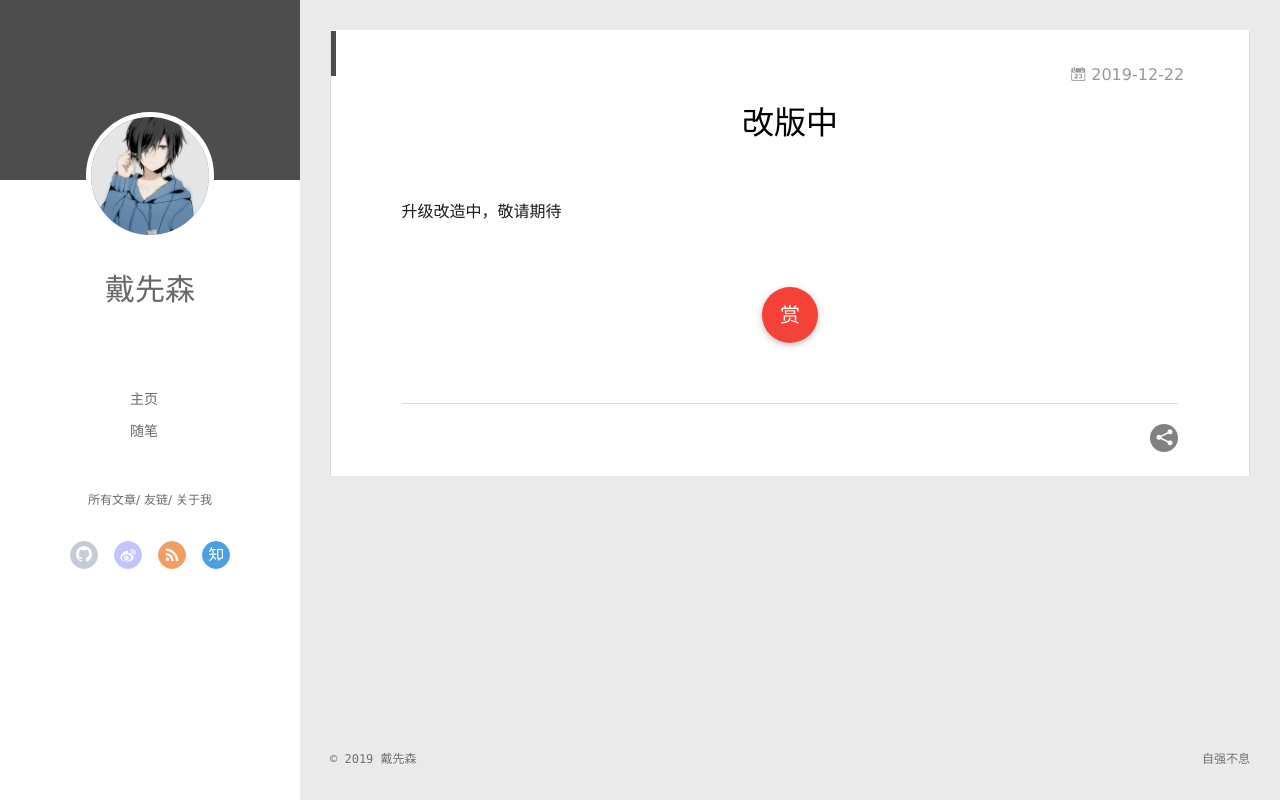
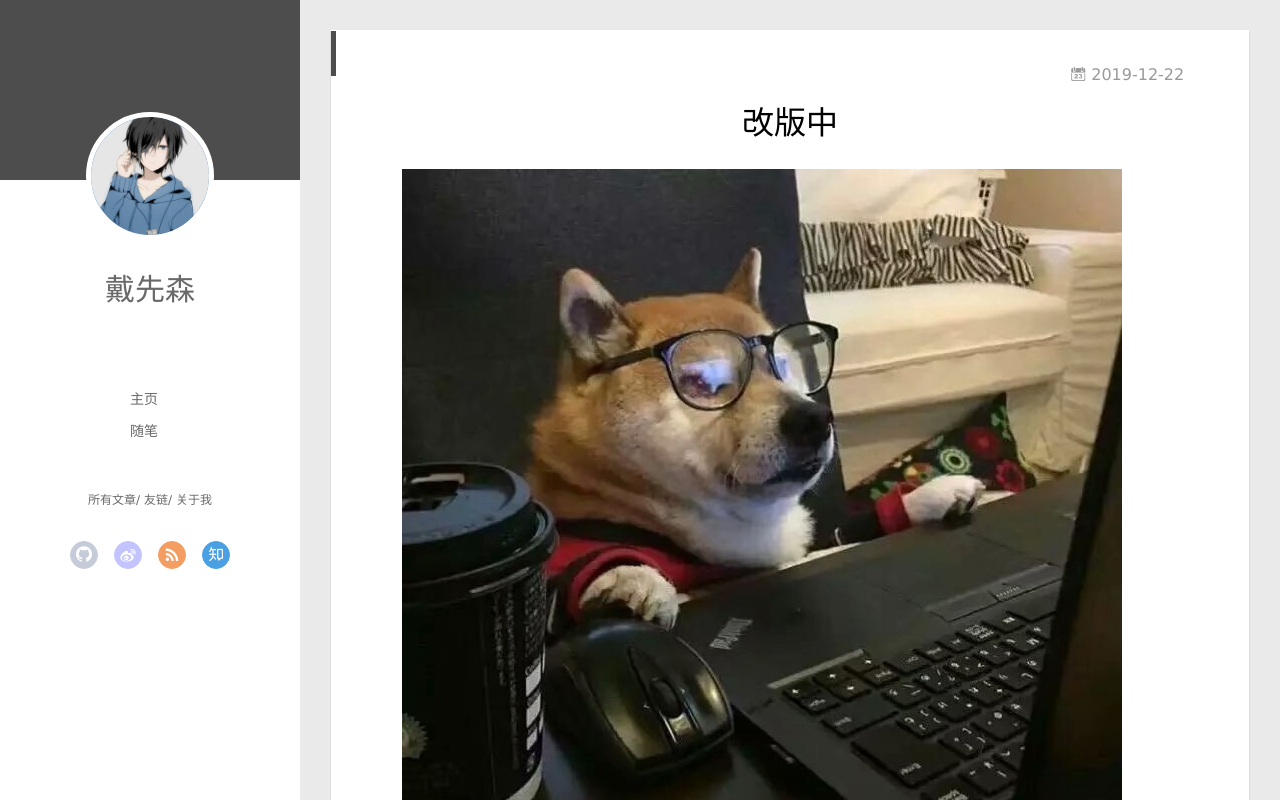
Before and after one commit to daixs2019/daixs2019.github.io, a plain HTML site: page 2019/12/22/改版中/index.html in a window 1280 px wide. Drawn offline with Linux system fonts and the light colour scheme.

Commit message:
Site updated: 2019-12-25 14:35:58

```diff
--- a/2019/12/22/改版中/index.html
+++ b/2019/12/22/改版中/index.html
@@ -15,12 +15,12 @@
 <meta property="og:site_name" content="戴先森的博客">
 <meta property="og:description" content="升级改造中，敬请期待">
 <meta property="og:locale" content="en_US">
-<meta property="og:image" content="http://yoursite.com/img/psb.jpg/">
+<meta property="og:image" content="http://yoursite.com/img/psb.jpg">
 <meta property="article:published_time" content="2019-12-22T14:33:37.000Z">
-<meta property="article:modified_time" content="2019-12-25T06:25:33.916Z">
+<meta property="article:modified_time" content="2019-12-25T06:28:16.939Z">
 <meta property="article:author" content="戴先森">
 <meta name="twitter:card" content="summary">
-<meta name="twitter:image" content="http://yoursite.com/img/psb.jpg/">
+<meta name="twitter:image" content="http://yoursite.com/img/psb.jpg">
 
     <link rel="alternative" href="/atom.xml" title="戴先森的博客" type="application/atom+xml">
 
@@ -177,7 +177,7 @@
 </p></center>
 
 
-        <p><img src="/img/psb.jpg/" alt=""><br>升级改造中，敬请期待</p>
+        <p><img src="/img/psb.jpg" alt=""><br>升级改造中，敬请期待</p>
 
 
 
```
Also changed, not shown: index.html (+1 -1 lines).
